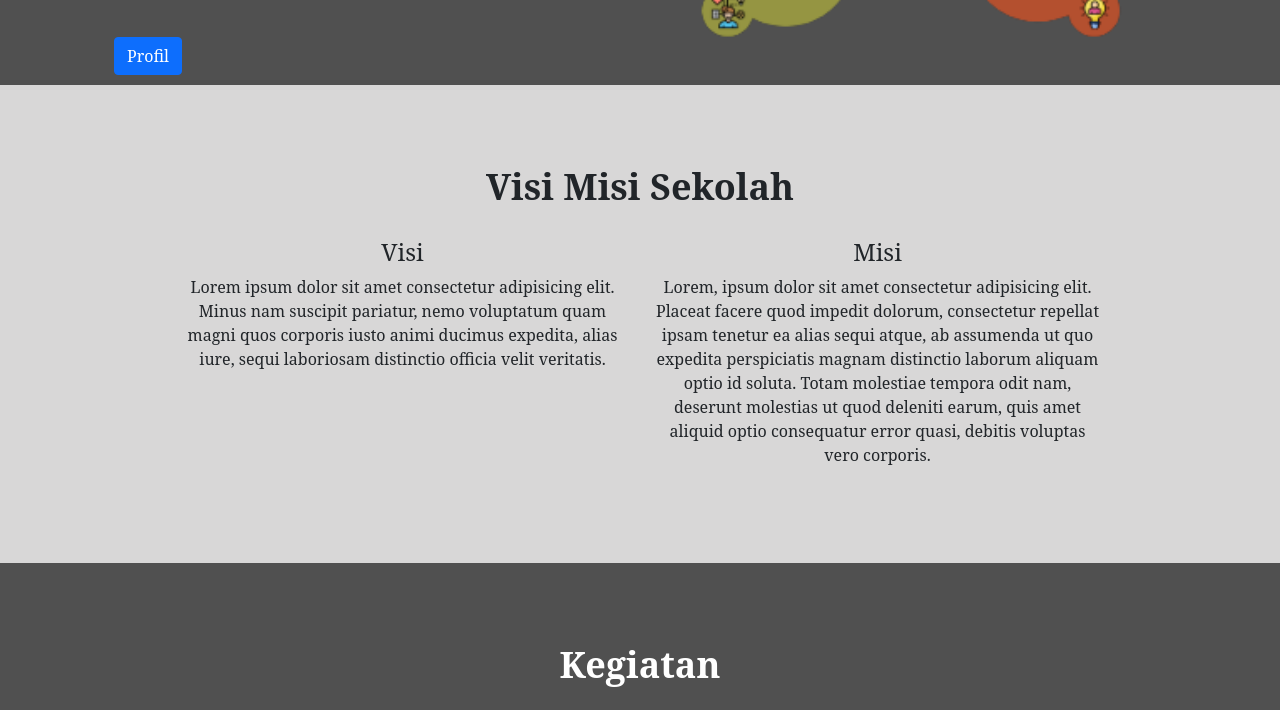
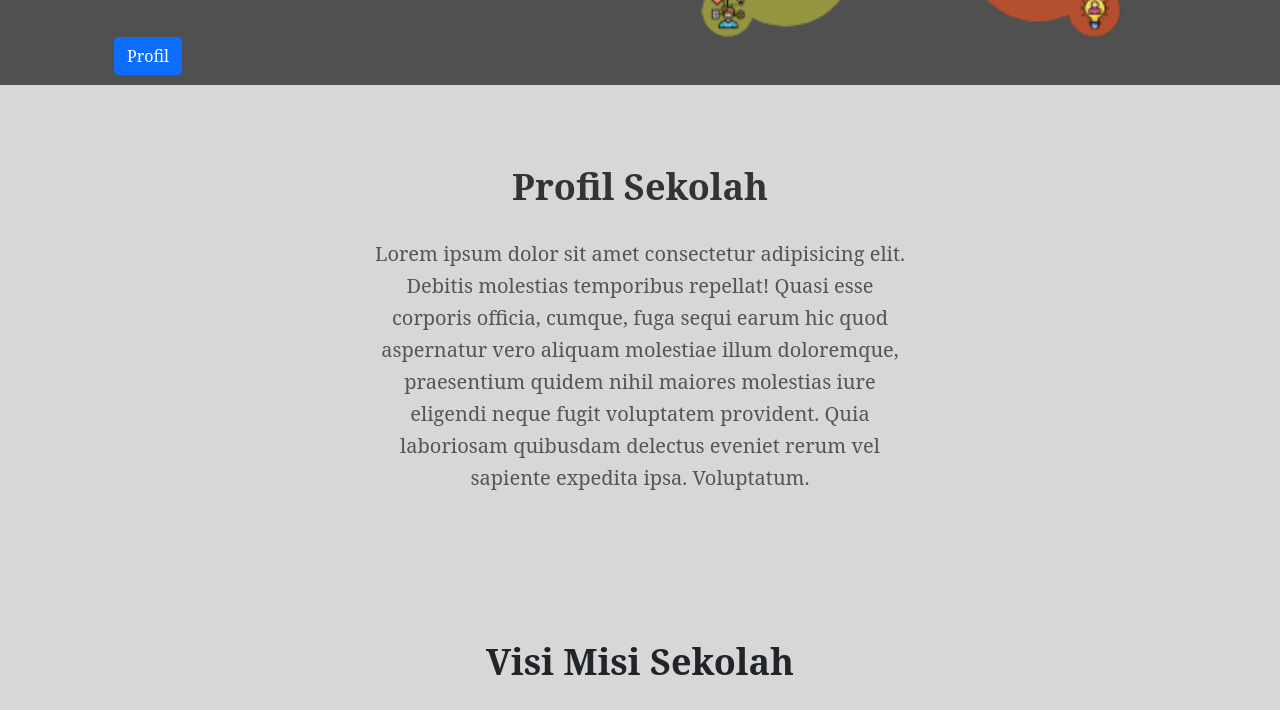
Before and after one commit to taufiqalif/Desain-Web-P5, a plain HTML site: page index.html in a window 1280 px wide. Shown: the part 575-1285 px from the top of the page. Drawn offline with nearby package versions, Linux system fonts and the light colour scheme; a web font is replaced by a local one.

Commit message:
update profil

```diff
--- a/css/style.css
+++ b/css/style.css
@@ -60,10 +60,30 @@ body {
     object-fit: cover;
   }
 
+  .profil {
+    background-color: #f8f9fa;
+    padding: 80px 0;
+    text-align: center;
+    background-color: #d8d7d7;
+  }
+
+  .profil h2 {
+    font-size: 36px;
+    color: #333;
+    margin-bottom: 30px;
+    font-weight: bold;
+  }
+
+  .profil p {
+    font-size: 20px;
+    line-height: 1.6;
+    color: #555;
+  }
+
   .visi-misi {
     background-color: #f8f9fa;
     text-align: center;
-    padding: 80px 0;
+    padding: 50px 0;
     background-color: #d8d7d7;
   }
 
@@ -79,6 +99,10 @@ body {
 
   .visi-misi .col-md-6 {
     margin-bottom: 30px;
+  }
+
+  .visi-misi p{
+    font-size: 20px;
   }
 
   .features {
@@ -114,7 +138,7 @@ body {
   }
 
   .features p {
-    font-size: 18px;
+    font-size: 20px;
   }
 
   .cta {
@@ -129,7 +153,7 @@ body {
   }
 
   .cta p {
-    font-size: 18px;
+    font-size: 20px;
     margin-bottom: 40px;
   }
 
--- a/index.html
+++ b/index.html
@@ -33,7 +33,7 @@
             <a class="nav-link" aria-current="page" href="#">Home</a>
           </li>
           <li class="nav-item">
-            <a class="nav-link" href="#visi">About</a>
+            <a class="nav-link" href="#about">About</a>
           </li>
           <li class="nav-item">
             <a class="nav-link" href="#profil">Profil</a>
@@ -68,8 +68,22 @@
   </div>
   <!-- End Jumbotron -->
 
+  <!-- profil sekolah smpn2 -->
+<div class="profil text-center" id="about">
+  <div class="container">
+    <h2>Profil Sekolah</h2>
+    <div class="row">
+      <div class="col-md-6 mx-auto">
+        <p>Lorem ipsum dolor sit amet consectetur adipisicing elit. Debitis molestias temporibus repellat! Quasi esse corporis officia, cumque, fuga sequi earum hic quod aspernatur vero aliquam molestiae illum doloremque, praesentium quidem nihil maiores molestias iure eligendi neque fugit voluptatem provident. Quia laboriosam quibusdam delectus eveniet rerum vel sapiente expedita ipsa. Voluptatum.</p>
+      </div>
+    </div>
+  </div>
+</div>
+<!-- End profil sekolah smpn2 -->
+
+
   <!-- visi-misi -->
-  <div class="visi-misi" id="visi">
+  <div class="visi-misi">
     <div class="container">
       <h2>Visi Misi Sekolah</h2>
       <div class="row">
```
